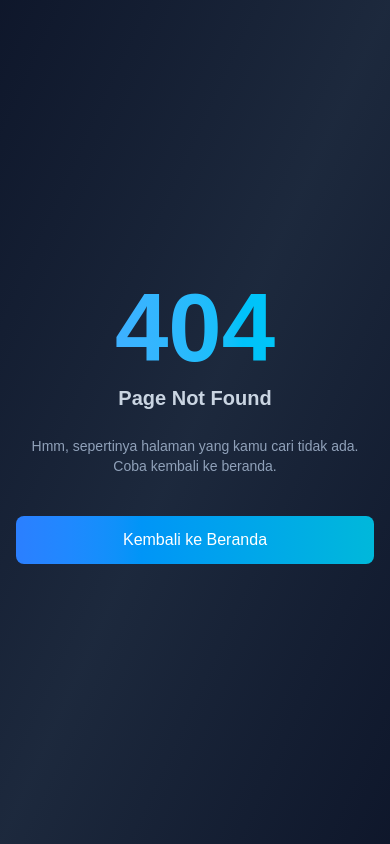
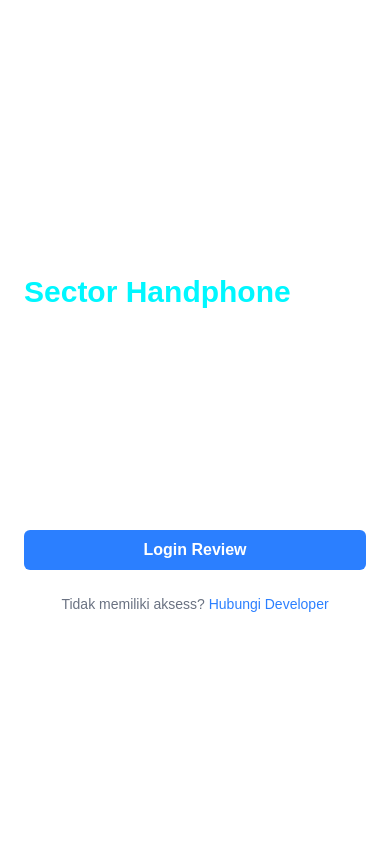
Before and after one commit to NaApipp/review_app, a Next.js app: page /login-anotator-handphone-v2 in a window 390 px wide. Before the commit this address had no page. Built offline with nearby package versions, Linux system fonts and the light colour scheme.

Commit message:
create overall route for user2 (Sectro Handphone) "Ketinggalan" hehe

```diff
--- /dev/null
+++ b/src/app/(anotatorHandphoneUser2)/login-anotator-handphone-v2/page.tsx
@@ -0,0 +1,9 @@
+import LoginForm from "./components/loginForm";
+
+export default function page() {
+    return (
+        <>
+          <LoginForm />
+        </>
+    );
+}
```
